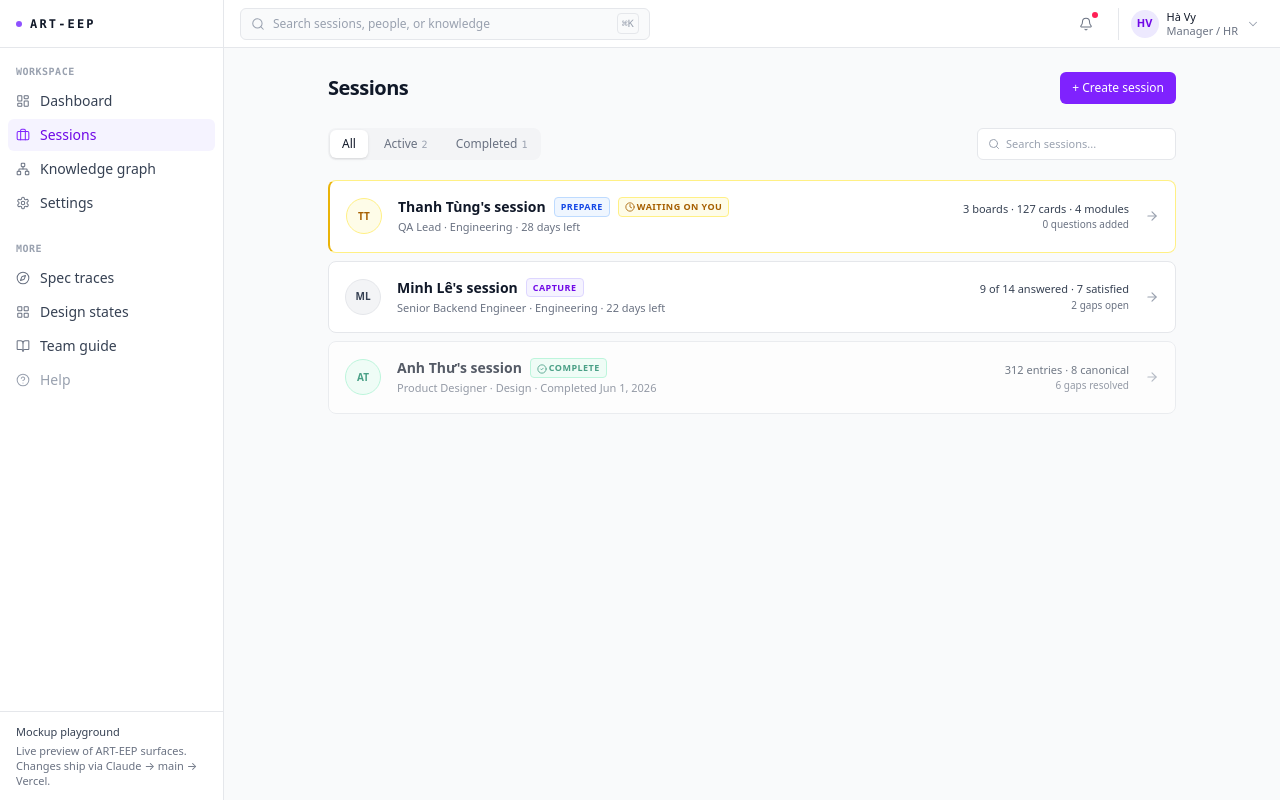
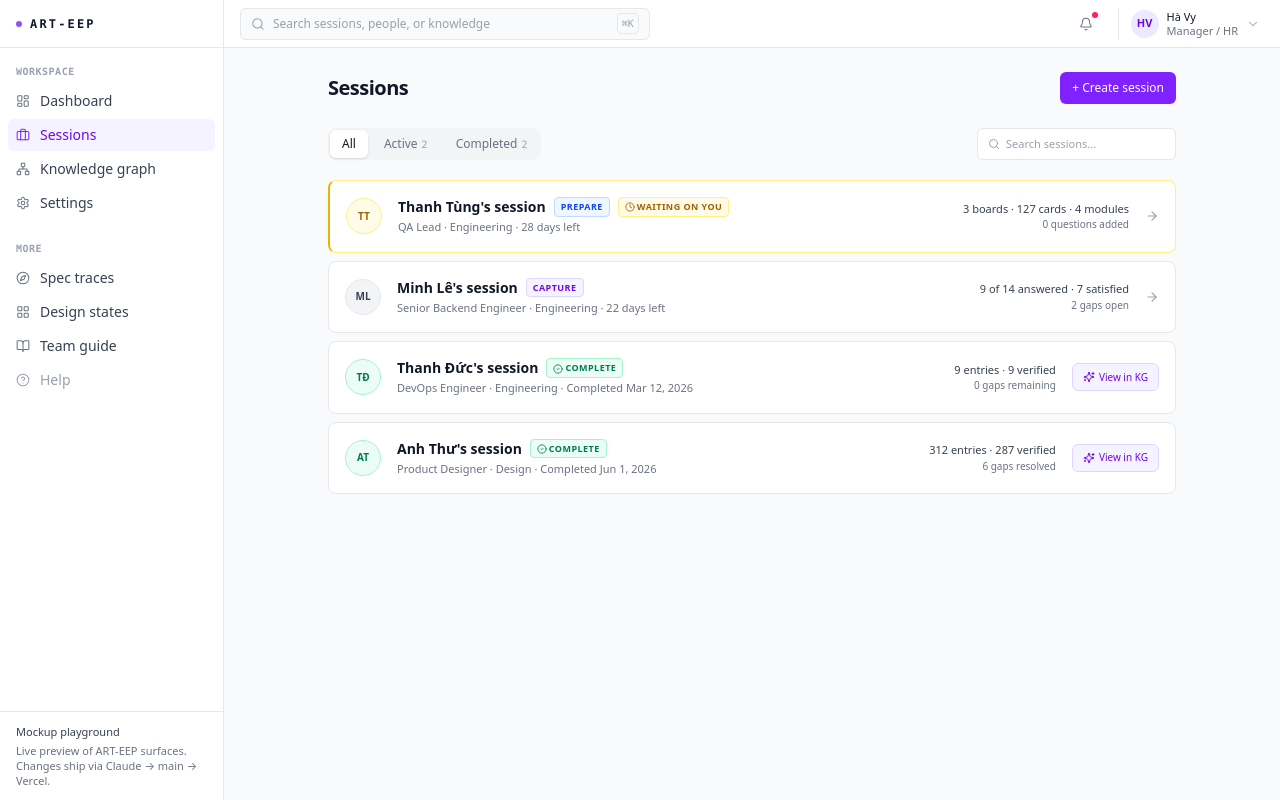
Before and after one commit to BuiDoanKhanhAnPrecioFishbone/esb-mockup, a Next.js app: page /sessions in a window 1280 px wide. Built offline with nearby package versions, Linux system fonts and the light colour scheme.

Commit message:
feat(sessions): add Thanh Đức completed session + "View in KG" link on completed rows + fix stale canonical text

```diff
--- a/components/mockups/all-sessions.jsx
+++ b/components/mockups/all-sessions.jsx
@@ -2,14 +2,15 @@
 
 import React, { useState } from "react";
 import Link from "next/link";
-import { ArrowRight, CheckCircle2, Clock, Search, Filter } from "lucide-react";
+import { ArrowRight, CheckCircle2, Clock, Search, Sparkles } from "lucide-react";
 
 /* All Sessions registry (CL-123) — filterable list of all sessions */
 
 const ALL_SESSIONS = [
-  { id: "thanh-tung", name: "Thanh Tùng", role: "QA Lead", dept: "Engineering", initials: "TT", phase: "Prepare", phaseKey: "prepare", status: "active", daysLeft: 28, metricsLeft: "3 boards · 127 cards · 4 modules", metricsRight: "0 questions added", blockedOnManager: true, createdAt: "Jun 10, 2026" },
-  { id: "minh-le", name: "Minh Lê", role: "Senior Backend Engineer", dept: "Engineering", initials: "ML", phase: "Capture", phaseKey: "capture", status: "active", daysLeft: 22, metricsLeft: "9 of 14 answered · 7 satisfied", metricsRight: "2 gaps open", blockedOnManager: false, createdAt: "Jun 4, 2026" },
-  { id: "anh-thu", name: "Anh Thư", role: "Product Designer", dept: "Design", initials: "AT", phase: "Complete", phaseKey: "complete", status: "completed", daysLeft: 0, metricsLeft: "312 entries · 8 canonical", metricsRight: "6 gaps resolved", blockedOnManager: false, createdAt: "May 15, 2026", completedAt: "Jun 1, 2026" },
+  { id: "thanh-tung", name: "Thanh T\u00f9ng", role: "QA Lead", dept: "Engineering", initials: "TT", phase: "Prepare", phaseKey: "prepare", status: "active", daysLeft: 28, metricsLeft: "3 boards \u00b7 127 cards \u00b7 4 modules", metricsRight: "0 questions added", blockedOnManager: true, createdAt: "Jun 10, 2026" },
+  { id: "minh-le", name: "Minh L\u00ea", role: "Senior Backend Engineer", dept: "Engineering", initials: "ML", phase: "Capture", phaseKey: "capture", status: "active", daysLeft: 22, metricsLeft: "9 of 14 answered \u00b7 7 satisfied", metricsRight: "2 gaps open", blockedOnManager: false, createdAt: "Jun 4, 2026" },
+  { id: "thanh-duc", name: "Thanh \u0110\u1ee9c", role: "DevOps Engineer", dept: "Engineering", initials: "T\u0110", phase: "Complete", phaseKey: "complete", status: "completed", daysLeft: 0, metricsLeft: "9 entries \u00b7 9 verified", metricsRight: "0 gaps remaining", blockedOnManager: false, createdAt: "Feb 20, 2026", completedAt: "Mar 12, 2026" },
+  { id: "anh-thu", name: "Anh Th\u01b0", role: "Product Designer", dept: "Design", initials: "AT", phase: "Complete", phaseKey: "complete", status: "completed", daysLeft: 0, metricsLeft: "312 entries \u00b7 287 verified", metricsRight: "6 gaps resolved", blockedOnManager: false, createdAt: "May 15, 2026", completedAt: "Jun 1, 2026" },
 ];
 
 const FILTERS = ["All", "Active", "Completed"];
@@ -30,7 +31,7 @@ export default function AllSessions({ embedded = false } = {}) {
       <div className="flex items-center gap-4 mb-5">
         <div className="flex items-center gap-1 bg-gray-100 rounded-lg p-0.5">
           {FILTERS.map(f => (
-            <button key={f} onClick={() => setFilter(f)} className={`px-3 py-1.5 rounded-md text-xs font-medium transition-colors ${filter === f ? "bg-white text-gray-900 shadow-sm" : "text-gray-500 hover:text-gray-700"}`}>{f}
+            <button key={f} onClick={() => setFilter(f)} className={`px-3 py-1.5 rounded-md text-xs font-medium transition-colors cursor-pointer ${filter === f ? "bg-white text-gray-900 shadow-sm" : "text-gray-500 hover:text-gray-700"}`}>{f}
               {f === "Active" && <span className="ml-1 text-[10px] text-gray-400" style={{ fontFamily: "ui-monospace, Menlo, monospace" }}>{ALL_SESSIONS.filter(s => s.status === "active").length}</span>}
               {f === "Completed" && <span className="ml-1 text-[10px] text-gray-400" style={{ fontFamily: "ui-monospace, Menlo, monospace" }}>{ALL_SESSIONS.filter(s => s.status === "completed").length}</span>}
             </button>
@@ -60,7 +61,7 @@ function SessionRow({ session: s }) {
   const phaseColors = { prepare: "bg-blue-50 border-blue-200 text-blue-700", capture: "bg-violet-50 border-violet-200 text-violet-700", complete: "bg-emerald-50 border-emerald-200 text-emerald-700" };
   const isComplete = s.status === "completed";
   return (
-    <Link href={`/session/${s.id}`} className={`block rounded-lg border bg-white hover:shadow-sm transition-all focus:outline-none focus:ring-2 focus:ring-violet-500/20 ${isComplete ? "border-gray-200 opacity-70" : s.blockedOnManager ? "border-yellow-200" : "border-gray-200 hover:border-gray-300"}`} style={s.blockedOnManager ? { borderLeft: "2px solid rgb(234,179,8)" } : undefined}>
+    <div className={`rounded-lg border bg-white transition-all ${isComplete ? "border-gray-200" : s.blockedOnManager ? "border-yellow-200" : "border-gray-200 hover:border-gray-300 hover:shadow-sm"}`} style={s.blockedOnManager ? { borderLeft: "2px solid rgb(234,179,8)" } : undefined}>
       <div className="p-4 flex items-center gap-4">
         <div className={`w-9 h-9 rounded-full text-[10px] font-semibold inline-flex items-center justify-center shrink-0 border ${isComplete ? "bg-emerald-50 text-emerald-700 border-emerald-200" : s.blockedOnManager ? "bg-yellow-50 text-yellow-700 border-yellow-200" : "bg-gray-100 text-gray-700 border-gray-200"}`}>{s.initials}</div>
         <div className="flex-1 min-w-0">
@@ -71,14 +72,25 @@ function SessionRow({ session: s }) {
             </span>
             {s.blockedOnManager && <span className="text-[9px] px-1.5 py-0.5 rounded uppercase tracking-wider font-semibold bg-yellow-50 border border-yellow-200 text-yellow-700 inline-flex items-center gap-0.5"><Clock className="w-2.5 h-2.5" />Waiting on you</span>}
           </div>
-          <p className="text-[11px] text-gray-500">{s.role} · {s.dept} {isComplete ? `· Completed ${s.completedAt}` : `· ${s.daysLeft} days left`}</p>
+          <p className="text-[11px] text-gray-500">{s.role} &middot; {s.dept} {isComplete ? `\u00b7 Completed ${s.completedAt}` : `\u00b7 ${s.daysLeft} days left`}</p>
         </div>
         <div className="text-right shrink-0 hidden sm:block">
           <p className="text-[11px] text-gray-700">{s.metricsLeft}</p>
           <p className="text-[10px] text-gray-500">{s.metricsRight}</p>
         </div>
-        <ArrowRight className="w-3.5 h-3.5 text-gray-400 shrink-0" />
+        <div className="flex items-center gap-2 shrink-0">
+          {isComplete && (
+            <Link href={`/knowledge-graph?prompt=${s.id}`} className="h-7 px-2.5 rounded-md bg-violet-50 border border-violet-200 text-violet-700 text-[10px] font-medium inline-flex items-center gap-1 hover:bg-violet-100 transition-colors focus:outline-none focus:ring-2 focus:ring-violet-500/20">
+              <Sparkles className="w-3 h-3" />View in KG
+            </Link>
+          )}
+          {!isComplete && (
+            <Link href={`/session/${s.id}`} className="text-gray-400 hover:text-gray-600 transition-colors">
+              <ArrowRight className="w-3.5 h-3.5" />
+            </Link>
+          )}
+        </div>
       </div>
-    </Link>
+    </div>
   );
 }
```
